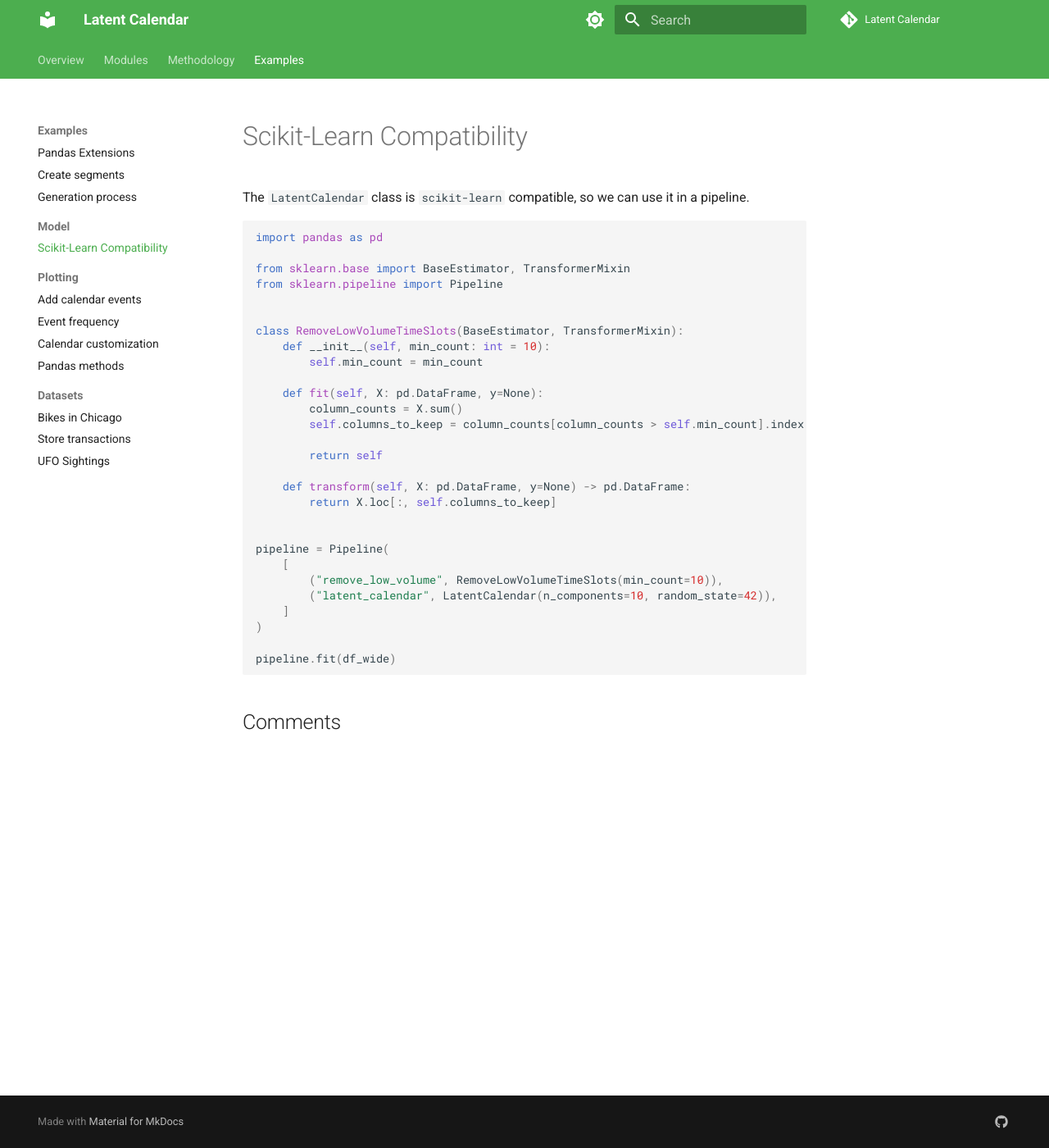
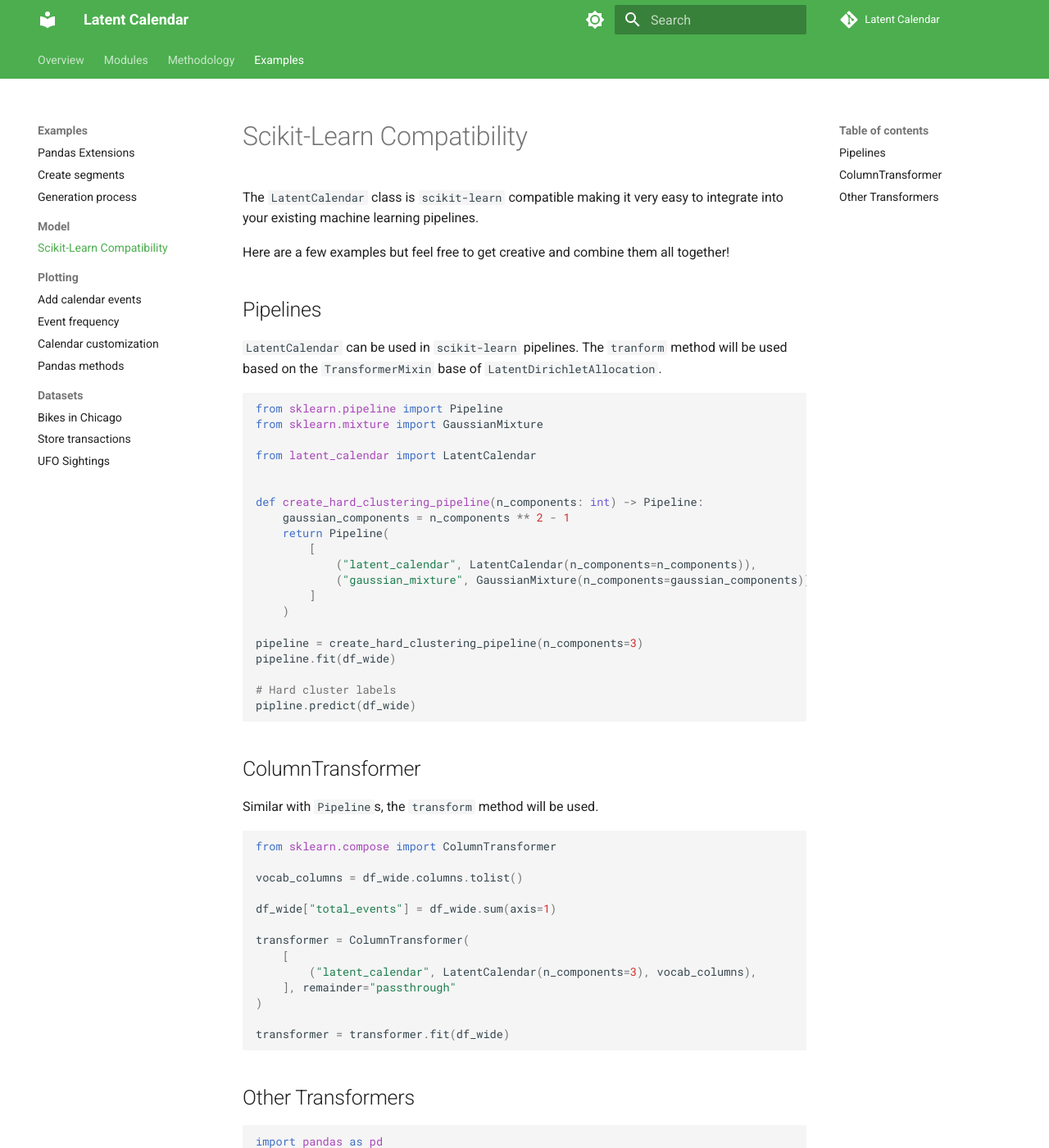
Before and after one commit to wd60622/latent-calendar, an MkDocs documentation site: the page built from docs/examples/model/sklearn-compat.md, in a window 1280 px wide and 1400 px high. Shown: the whole window at 82% size. Built offline with MkDocs 1.6.1 and Material for MkDocs 9.7.7, drawn with Linux system fonts in a browser that asks for light colours; comment, search, counter and statistics services are not loaded; some of the changed text lies outside the part shown.

Commit message:
more examples

````diff
--- a/docs/examples/model/sklearn-compat.md
+++ b/docs/examples/model/sklearn-compat.md
@@ -3,7 +3,59 @@ comments: true
 ---
 # Scikit-Learn Compatibility
 
-The `LatentCalendar` class is `scikit-learn` compatible, so we can use it in a pipeline.
+The `LatentCalendar` class is `scikit-learn` compatible making it very easy to integrate into your existing machine learning pipelines.
+
+Here are a few examples but feel free to get creative and combine them all together!
+
+## Pipelines
+
+`LatentCalendar` can be used in `scikit-learn` pipelines. The `tranform` method will be used based on the `TransformerMixin` base of `LatentDirichletAllocation`.
+
+
+```python
+from sklearn.pipeline import Pipeline
+from sklearn.mixture import GaussianMixture
+
+from latent_calendar import LatentCalendar
+
+
+def create_hard_clustering_pipeline(n_components: int) -> Pipeline:
+    gaussian_components = n_components ** 2 - 1
+    return Pipeline(
+        [
+            ("latent_calendar", LatentCalendar(n_components=n_components)),
+            ("gaussian_mixture", GaussianMixture(n_components=gaussian_components)),
+        ]
+    )
+
+pipeline = create_hard_clustering_pipeline(n_components=3)
+pipeline.fit(df_wide)
+
+# Hard cluster labels
+pipline.predict(df_wide)
+```
+
+## ColumnTransformer
+
+Similar with `Pipeline`s, the `transform` method will be used.
+
+```python
+from sklearn.compose import ColumnTransformer
+
+vocab_columns = df_wide.columns.tolist()
+
+df_wide["total_events"] = df_wide.sum(axis=1)
+
+transformer = ColumnTransformer(
+    [
+        ("latent_calendar", LatentCalendar(n_components=3), vocab_columns),
+    ], remainder="passthrough"
+)
+
+transformer = transformer.fit(df_wide)
+```
+
+## Other Transformers
 
 ```python
 import pandas as pd
@@ -11,27 +63,30 @@ import pandas as pd
 from sklearn.base import BaseEstimator, TransformerMixin
 from sklearn.pipeline import Pipeline
 
-
 class RemoveLowVolumeTimeSlots(BaseEstimator, TransformerMixin):
-    def __init__(self, min_count: int = 10):
+    def __init__(self, model: LatentCalendar, min_count: int):
+        self.model = model
         self.min_count = min_count
 
-    def fit(self, X: pd.DataFrame, y=None):
+    def fit(self, X: pd.DataFrame, y=None) -> "RemoveLowVolumeTimeSlots":
+        self.original_columns = X.columns
+
         column_counts = X.sum()
         self.columns_to_keep = column_counts[column_counts > self.min_count].index
+
+        self.model.fit(X.loc[:, self.columns_to_keep])
 
         return self
 
     def transform(self, X: pd.DataFrame, y=None) -> pd.DataFrame:
-        return X.loc[:, self.columns_to_keep]
+        return self.model.predict(X.loc[:, self.columns_to_keep])
+
+    def predict(self, X: pd.DataFrame, y=None) -> pd.DataFrame:
+        X_pred = self.model.predict(X.loc[:, self.columns_to_keep])
+        return X_pred.reindex(self.original_columns, fill_value=0, axis=1)
 
 
-pipeline = Pipeline(
-    [
-        ("remove_low_volume", RemoveLowVolumeTimeSlots(min_count=10)),
-        ("latent_calendar", LatentCalendar(n_components=10, random_state=42)),
-    ]
-)
-
-pipeline.fit(df_wide)
+model = LatentCalendar(n_components=3)
+transformer = RemoveLowVolumeTimeSlots(model=model, min_count=10)
+transformer.fit(df_wide)
 ```
````
